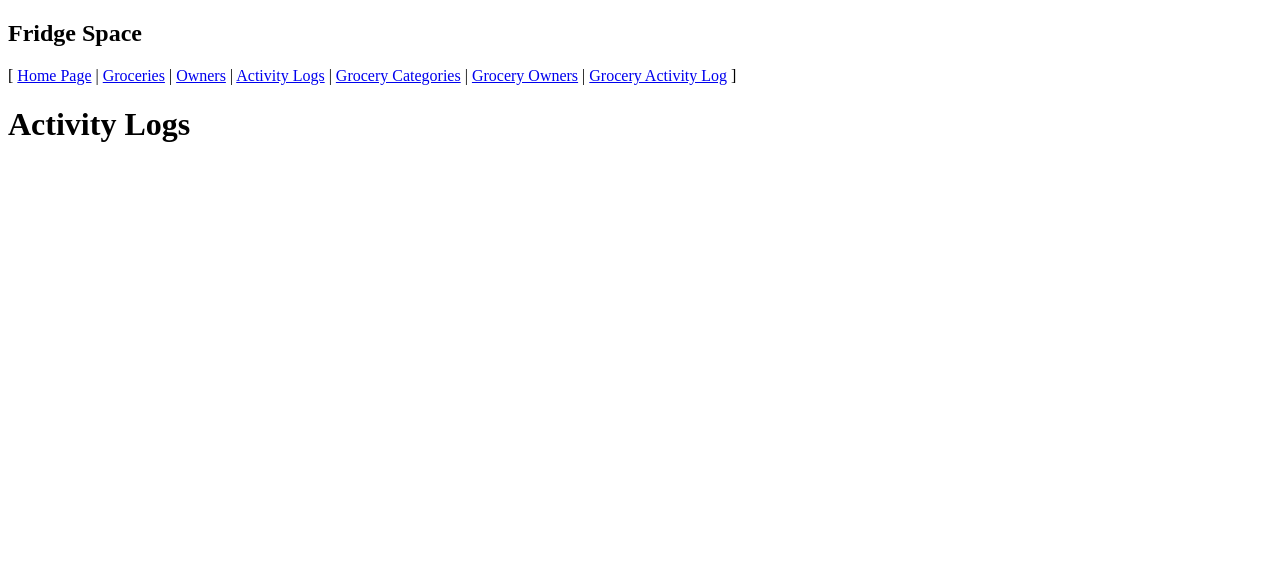
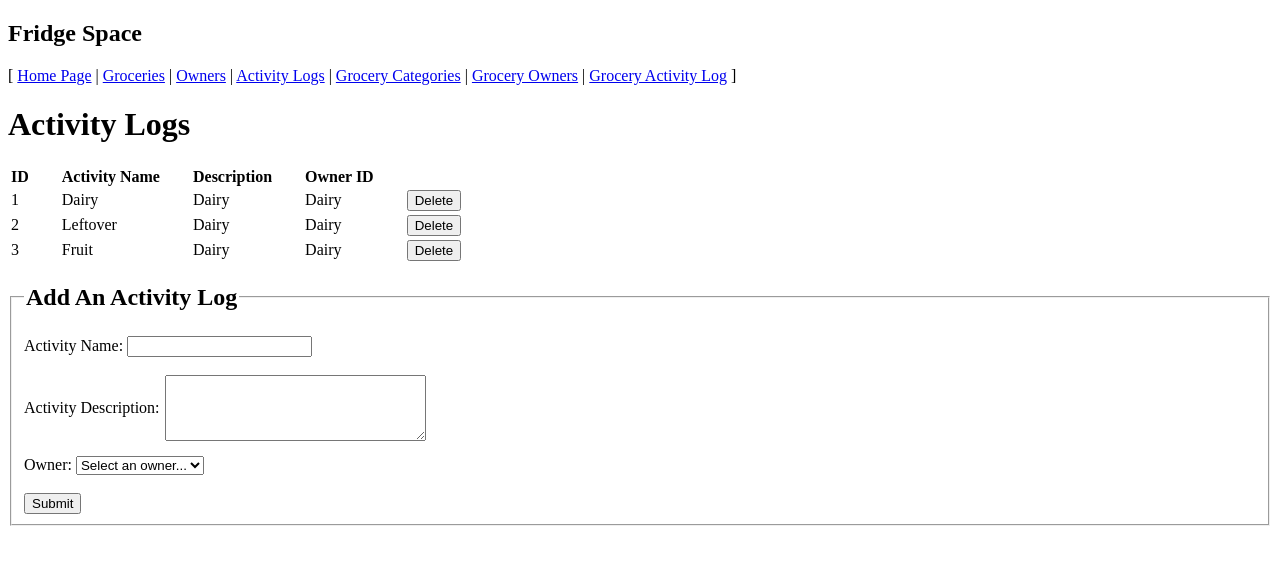
Before and after one commit to justpham/CS340-FridgeSpace, a plain HTML site: page FridgeSpaceWebsite/public/activity_logs.html in a window 1280 px wide. Drawn offline with Linux system fonts and the light colour scheme.

Commit message:
step 1 done

```diff
--- a/FridgeSpaceWebsite/public/activity_logs.html
+++ b/FridgeSpaceWebsite/public/activity_logs.html
@@ -4,6 +4,8 @@
     <meta charset="UTF-8">
     <meta name="viewport" content="width=device-width, initial-scale=1.0">
     <title>Document</title>
+    <link rel="stylesheet" href="style.css">
+
 </head>
 <body>
     <nav>
@@ -24,5 +26,62 @@
     </nav>
 
     <h1>Activity Logs</h1>
+
+    <table>
+        <tr>
+            <th>ID</th>
+            <th>Activity Name</th>
+            <th>Description</th>
+            <th>Owner ID</th>
+
+        </tr>
+        <tr>
+            <td>1</td>
+            <td>Dairy</td>
+            <td>Dairy</td>
+            <td>Dairy</td>
+            <td><button type="button">Delete</button></td>
+        </tr>
+        <tr>
+            <td>2</td>
+            <td>Leftover</td>
+            <td>Dairy</td>
+            <td>Dairy</td>
+            <td><button type="button">Delete</button></td>
+        </tr>
+        <tr>
+            <td>3</td>
+            <td>Fruit</td>
+            <td>Dairy</td>
+            <td>Dairy</td>
+            <td><button class="button" type="button">Delete</button></td>
+            <!-- <td><button class="delete-x">x</button></td> -->
+        </tr>
+    </table>
+
+    <div class="section">
+        <form id="create-log">
+            <fieldset>
+                <legend> <h2>Add An Activity Log</h2> </legend>
+                <label for="acti_name">Activity Name:</label>
+                <input type="text" id="aname" name="aname" required><br><br>
+
+                <div class="descri-container">
+                    <label for="acti_descri">Activity Description:</label>
+                    <textarea id="descri" name="descri" required rows="4" cols="30"></textarea> <br><br>
+                </div>
+
+                <label for="select-owner">Owner:</label>
+                    <select name="owner-name" id="owner-name" required>
+                        <option value="">Select an owner...</option>
+                        <option value="owner1">Justin Pham</option>
+                        <option value="owner2">Duyen Doan</option>
+                        <option value="owner3">Bean Pham</option>
+                    </select> <br> <br>
+
+                <input type="submit" value="Submit">
+            </fieldset>
+
+        </form>
 </body>
 </html>
```
Also changed, not shown: FridgeSpaceWebsite/public/grocery_categories.html (+26 -0 lines), FridgeSpaceWebsite/public/owners.html (+53 -0 lines).
